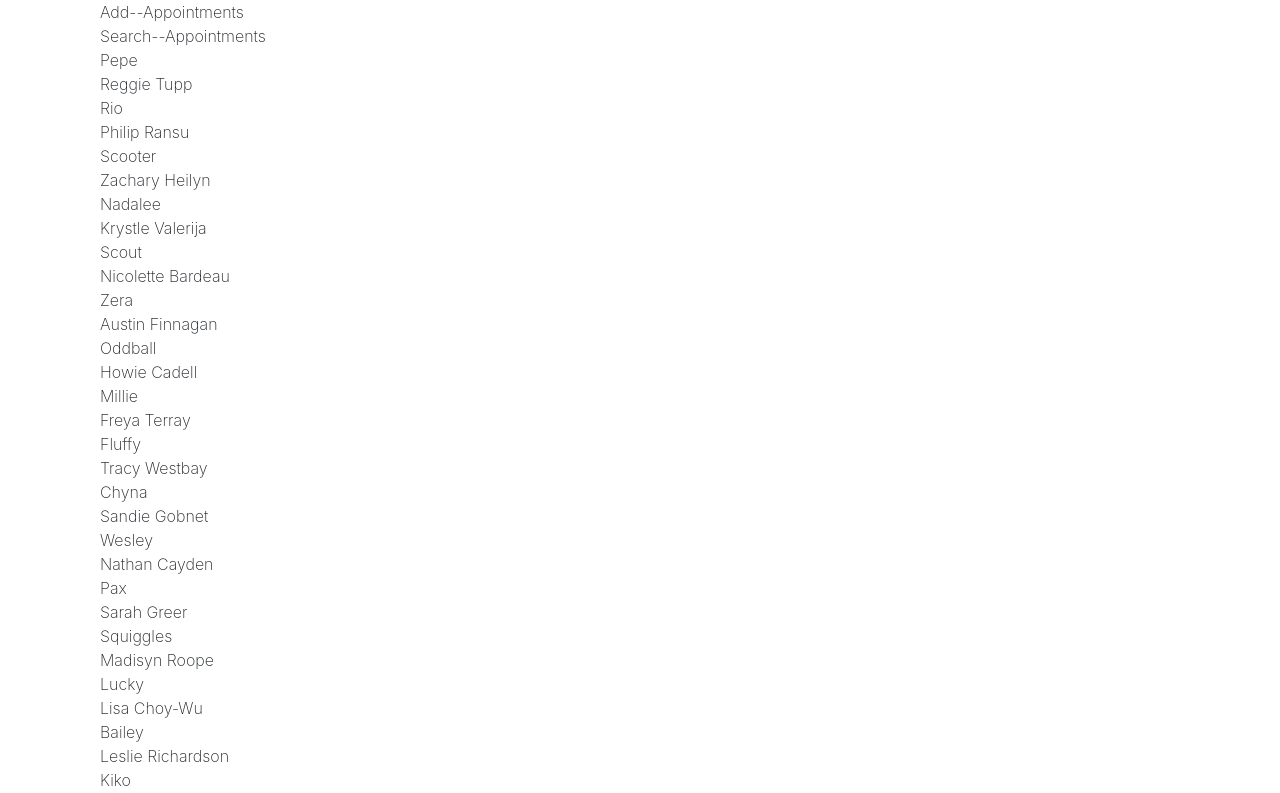
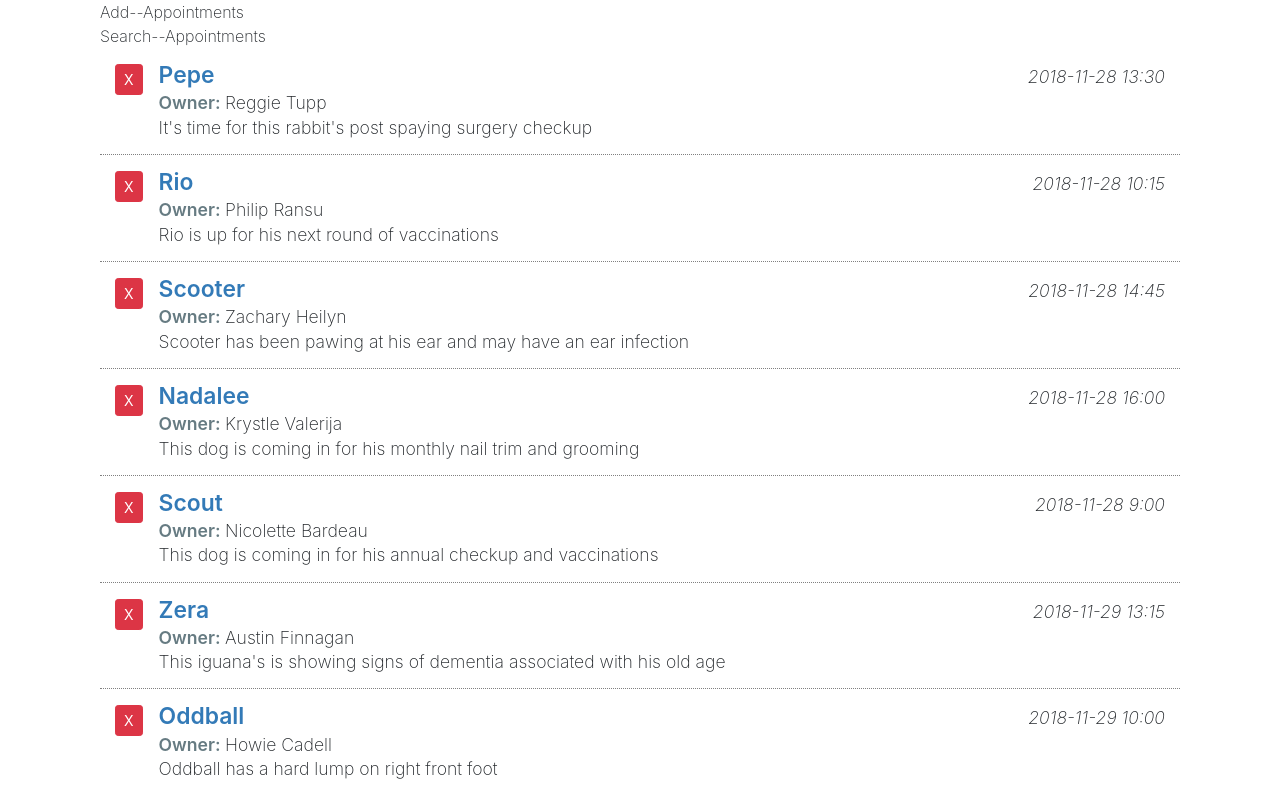
Before and after one commit to mploureno/reactInterface, a React (Create React App) app: page / in a window 1280 px wide. Shown: the top 793 px of the page. Built offline with nearby package versions, Linux system fonts and the light colour scheme.

Commit message:
Make appointments fancy

```diff
--- a/src/components/ListAppointments.js
+++ b/src/components/ListAppointments.js
@@ -2,14 +2,28 @@ import React, { Component } from 'react';
 
 class ListAppointments extends Component {
   render() {
-    const listItems = this.props.appointments.map(item => (
-      <div>
-        <div>{item.petName}</div>
-        <div>{item.ownerName}</div>
+    return (
+      <div className="appointment-list item-list mb-3">
+        {this.props.appointments.map(item => (
+          <div className="pet-item col media py-3">
+            <div className="mr-3">
+              <button className="pet-delete btn btn-sm btn-danger">X</button>
+            </div>
+            <div className="pet-info media-body">
+              <div className="pet-head d-flex">
+                <span className="pet-name">{item.petName}</span>
+                <span className="apt-date ml-auto">{item.aptDate}</span>
+              </div>
+              <div className="owner-name">
+                <span className="label-item">Owner: </span>
+                <span>{item.ownerName}</span>
+              </div>
+              <div className="apt-notes">{item.aptNotes}</div>
+            </div>
+          </div>
+        ))}
       </div>
-    ));
-
-    return <div>{listItems}</div>;
+    );
   }
 }
 
```
